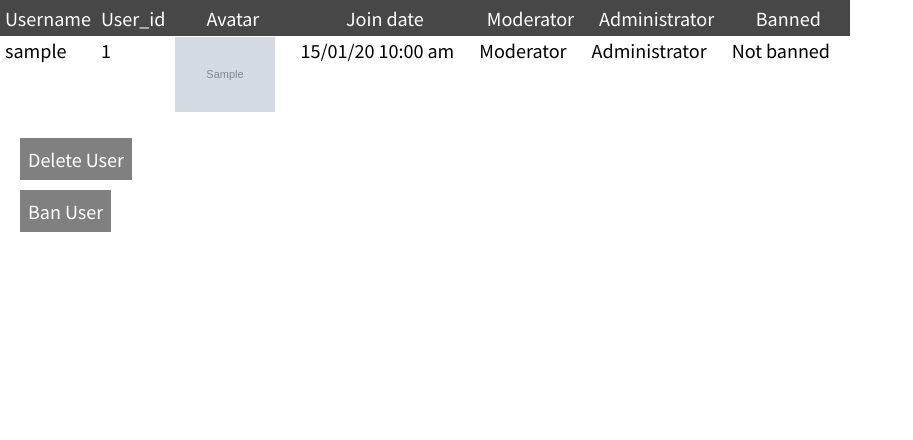
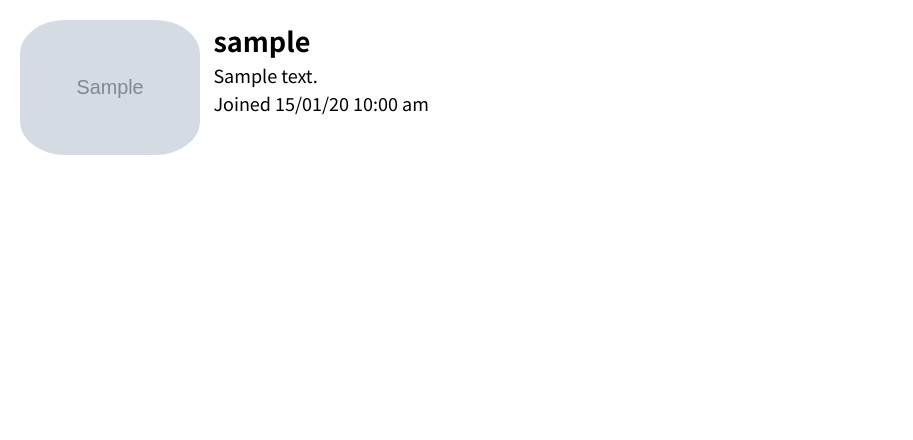
Before and after one commit to ethandhunt/Forum1, a PHP site: page /users.php?id=1 in a window 1280 px wide; the page is wider, and only the part inside the window is pictured. Shown: the part 125-565 px from the top of that part, without its empty margins (0-913 px from the left). Run offline with PHP 8.4, Linux system fonts and the light colour scheme; the visitor is signed in with stand-in values (Sample User, id 1); tables that the repository leaves empty hold one stand-in row (values such as "Sample post"); grey boxes marked "Sample" are stand-in pictures.

Commit message:
changing users page (testing if it will work)

```diff
--- a/style/users.css
+++ b/style/users.css
@@ -1,7 +1,21 @@
-.account-details td {
-    padding-left: 5px;
-    padding-right: 20px;
-    vertical-align: top;
+.account-details {
+    margin: 20px;
+    height: 180px;
+}
+
+.account-details img {
+    border-radius: 25%;
+    float: left;
+}
+
+h2 {
+    padding: 0;
+    margin: 0;
+}
+
+table {
+    padding-left: 1%;
+    display: inline-block;
 }
 
 .users-administrator-options {
--- a/users.php
+++ b/users.php
@@ -22,7 +22,23 @@ $user = $conn->query("SELECT * FROM users WHERE user_id=$user_id")->fetch_array(
 <body>
     <?php include "includes/header.php" ?>
 
-    <table class="account-details">
+    <div class="account-details">
+        <img src="<?php echo $user["avatar_path"] ?>" width=180px>
+
+        <table>
+            <tr id="account-username">
+                <td> <h2><?php echo $user["username"] ?></h2> </td>
+            </tr>
+            <tr id="account-about-me">
+                <td> <?php echo $user["about_me"] ?> </td>
+            </tr>
+            <tr>
+                <td> Joined <?php echo prettify_datetime($user["join_datetime"]) ?> </td>
+            </tr>
+        </table>
+    </div>
+
+    <!-- <table class="account-details">
         <tr>
             <th> Username </th>
             <th> User_id </th>
@@ -38,7 +54,7 @@ $user = $conn->query("SELECT * FROM users WHERE user_id=$user_id")->fetch_array(
             <td> <img src="<?php echo $user["avatar_path"] ?>" width=100> </td>
             <td> <?php echo prettify_datetime($user["join_datetime"]) ?> </td>
             <td>
-                <?php
+            <?php
                 if ($user["moderator"]) {
                     echo "Moderator";
                 } else {
@@ -76,7 +92,7 @@ $user = $conn->query("SELECT * FROM users WHERE user_id=$user_id")->fetch_array(
         </div>
         <?php
     }
-    ?>
+    ?> -->
 
     <?php include "includes/footer.php" ?>
 </body>
```
